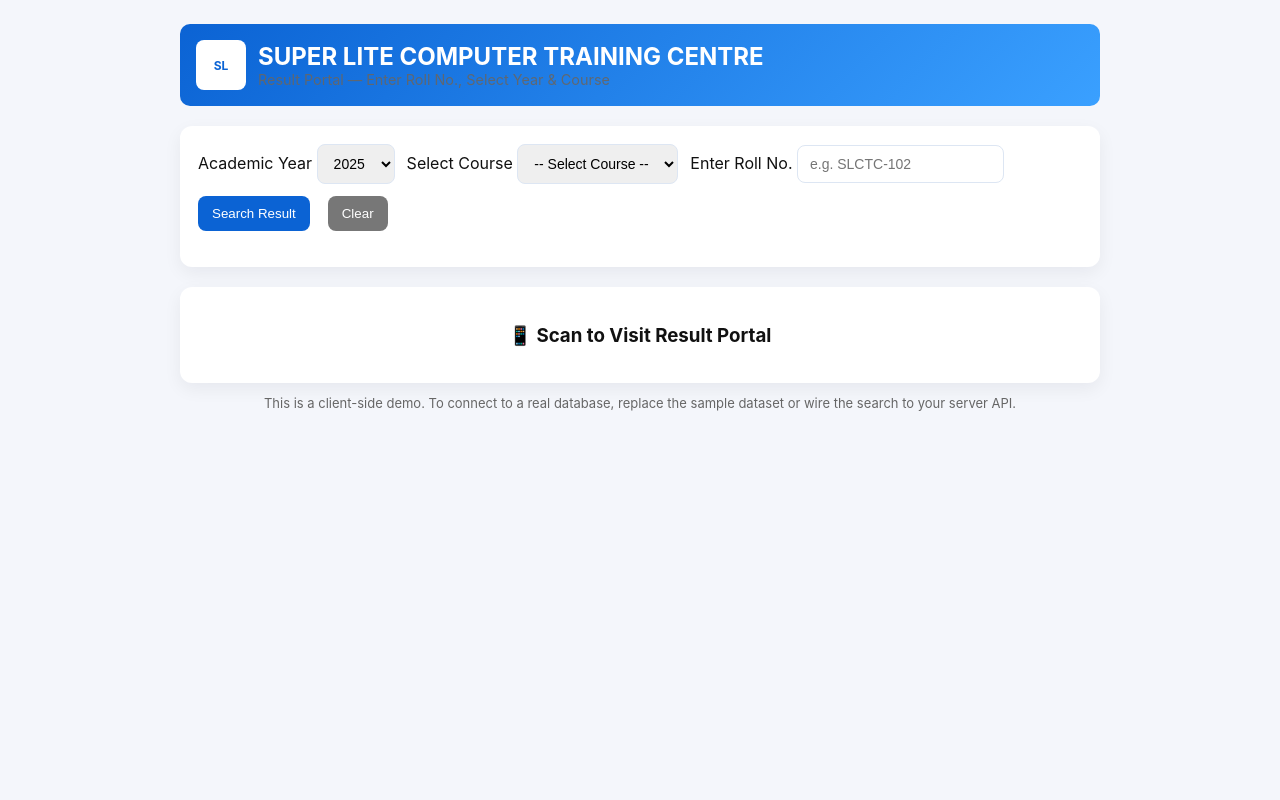
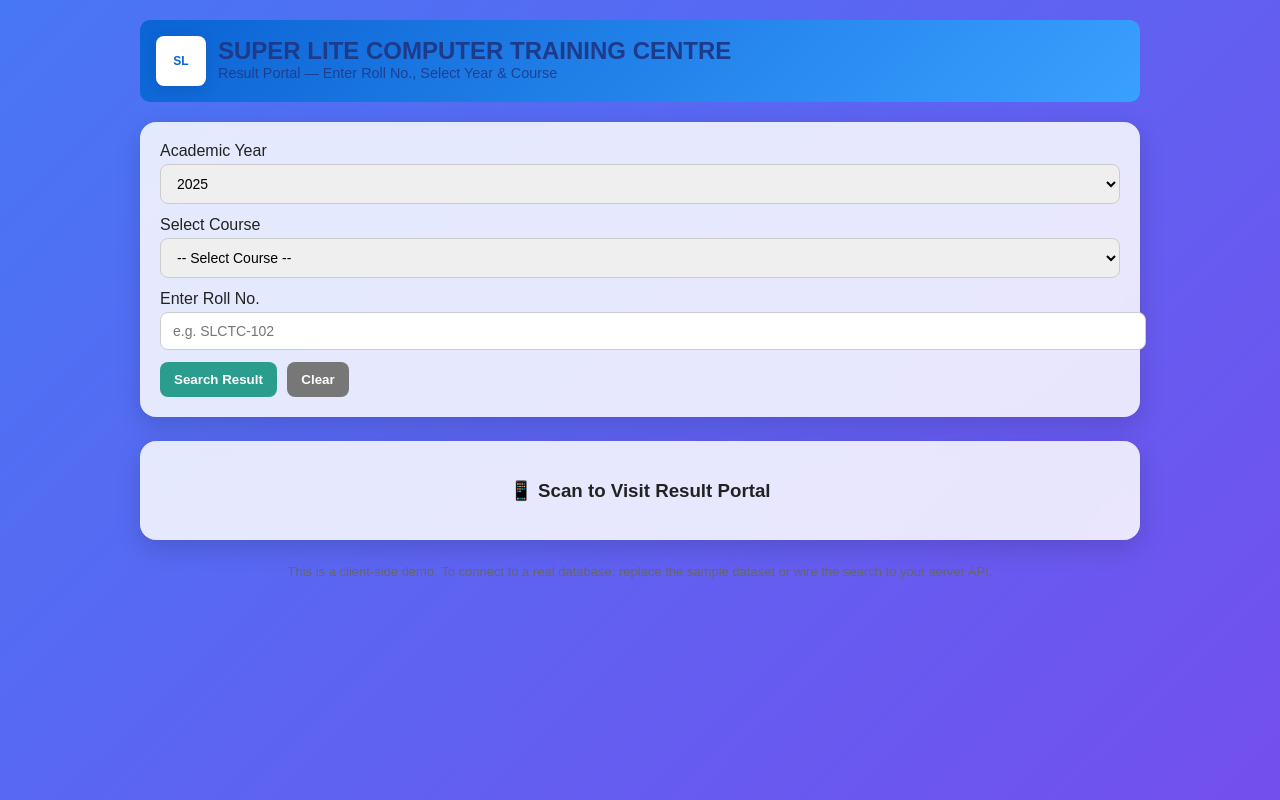
Before and after one commit to arjunjatav556/Super-lite-computer, a plain HTML site: page index.html in a window 1280 px wide. Drawn offline with Linux system fonts and the light colour scheme; a script that the page names is missing.

Commit message:
Update style.css

```diff
--- a/style.css
+++ b/style.css
@@ -1,16 +1,191 @@
-:root{--bg:#f4f6fb;--card:#fff;--accent:#0b63d4;--muted:#666}
-body{font-family:Inter,system-ui,Segoe UI,Arial; background:var(--bg); margin:0; padding:24px; color:#111}
-.container{max-width:920px;margin:0 auto}
-header{display:flex;align-items:center;gap:16px;margin-bottom:18px}
-h1{margin:0;font-size:20px}
-.card{background:var(--card);border-radius:12px;padding:18px;box-shadow:0 6px 18px rgba(10,20,40,0.06)}
-form{display:flex;gap:12px;flex-wrap:wrap;align-items:center}
-select,input{padding:10px 12px;border-radius:8px;border:1px solid #dde6f3;font-size:14px}
-button{background:var(--accent);color:#fff;border:none;padding:10px 14px;border-radius:8px;cursor:pointer}
-.result{margin-top:18px}
-.grid{display:grid;grid-template-columns:1fr 1fr;gap:12px}
-table{width:100%;border-collapse:collapse}
-th,td{padding:8px 6px;text-align:left;border-bottom:1px solid #eee}
-.meta{font-size:14px;color:var(--muted)}
-@media(max-width:640px){.grid{grid-template-columns:1fr}}
-#qrcode{margin-top:16px;display:flex;justify-content:center}
+/* ===== Body & Background ===== */
+body {
+  margin: 0;
+  font-family: "Poppins", sans-serif;
+  background: linear-gradient(135deg, #6EE7B7, #3B82F6, #9333EA);
+  background-size: 400% 400%;
+  animation: gradientMove 15s ease infinite;
+  min-height: 100vh;
+  color: #222;
+}
+
+@keyframes gradientMove {
+  0% { background-position: 0% 50%; }
+  50% { background-position: 100% 50%; }
+  100% { background-position: 0% 50%; }
+}
+
+/* ===== Container ===== */
+.container {
+  max-width: 1000px;
+  margin: auto;
+  padding: 20px;
+}
+
+/* ===== Header ===== */
+header {
+  background: rgba(255,255,255,0.9);
+  backdrop-filter: blur(10px);
+  border-radius: 12px;
+  padding: 16px;
+  margin-bottom: 20px;
+  display: flex;
+  align-items: center;
+  gap: 16px;
+  transition: 0.3s;
+}
+
+header:hover {
+  box-shadow: 0 8px 25px rgba(0,0,0,0.2);
+}
+
+header h1 {
+  margin: 0;
+  font-size: 1.7rem;
+  color: #1e3a8a;
+}
+
+header .meta {
+  font-size: 0.9rem;
+  opacity: 0.8;
+  color: #1e3a8a;
+}
+
+/* ===== Logo ===== */
+.logo-box {
+  display: flex;
+  align-items: center;
+  gap: 12px;
+}
+
+.logo-placeholder {
+  width: 60px;
+  height: 60px;
+  border-radius: 10px;
+  background: #fff;
+  color: #3B82F6;
+  font-weight: bold;
+  font-size: 14px;
+  display: flex;
+  align-items: center;
+  justify-content: center;
+  box-shadow: 0 4px 15px rgba(0,0,0,0.1);
+}
+
+/* ===== Form Elements ===== */
+form label {
+  display: block;
+  margin-bottom: 12px;
+  font-weight: 500;
+}
+
+form select, form input {
+  width: 100%;
+  padding: 10px 12px;
+  border-radius: 8px;
+  border: 1px solid #ccc;
+  margin-top: 4px;
+  font-size: 14px;
+  transition: 0.3s;
+}
+
+form select:focus, form input:focus {
+  outline: none;
+  border-color: #3B82F6;
+  box-shadow: 0 0 6px rgba(59,130,246,0.4);
+}
+
+/* ===== Form Buttons ===== */
+form button {
+  padding: 10px 16px;
+  border: none;
+  border-radius: 8px;
+  cursor: pointer;
+  font-weight: 600;
+  background: #3B82F6;
+  color: #fff;
+  transition: 0.3s;
+}
+
+form button:hover {
+  background: linear-gradient(90deg, #3B82F6, #9333EA);
+  box-shadow: 0 4px 15px rgba(0,0,0,0.2);
+}
+
+/* ===== Card Style ===== */
+.card {
+  background: rgba(255, 255, 255, 0.85);
+  backdrop-filter: blur(12px);
+  border-radius: 16px;
+  box-shadow: 0 8px 25px rgba(0,0,0,0.15);
+  padding: 20px;
+  margin-bottom: 24px;
+  transition: 0.3s;
+}
+
+.card:hover {
+  transform: translateY(-4px);
+  box-shadow: 0 12px 30px rgba(0,0,0,0.25);
+}
+
+/* ===== Table Style ===== */
+table {
+  width: 100%;
+  border-collapse: collapse;
+  margin-top: 14px;
+  transition: 0.3s;
+}
+
+table th, table td {
+  border: 1px solid #ccc;
+  padding: 10px;
+  text-align: left;
+  font-size: 14px;
+}
+
+table th {
+  background-color: rgba(59, 130, 246, 0.2);
+}
+
+table tr:hover {
+  background-color: rgba(59, 130, 246, 0.1);
+}
+
+/* ===== Meta Text ===== */
+.meta {
+  font-size: 0.85rem;
+  color: #555;
+  margin-bottom: 4px;
+}
+
+/* ===== Card Buttons ===== */
+.card button {
+  background-color: #2a9d8f;
+  color: #fff;
+  border-radius: 8px;
+  padding: 10px 14px;
+  border: none;
+  cursor: pointer;
+  font-weight: 600;
+  transition: 0.3s;
+}
+
+.card button:hover {
+  background: linear-gradient(90deg, #2a9d8f, #21867a);
+  box-shadow: 0 4px 15px rgba(0,0,0,0.2);
+}
+
+/* ===== Result QR Code ===== */
+#studentQrcode, #qrcode {
+  display: flex;
+  justify-content: center;
+  margin-top: 14px;
+}
+
+/* ===== Footer / Info Text ===== */
+p {
+  color: #444;
+  font-size: 13px;
+  text-align: center;
+  margin-top: 16px;
+}
```
